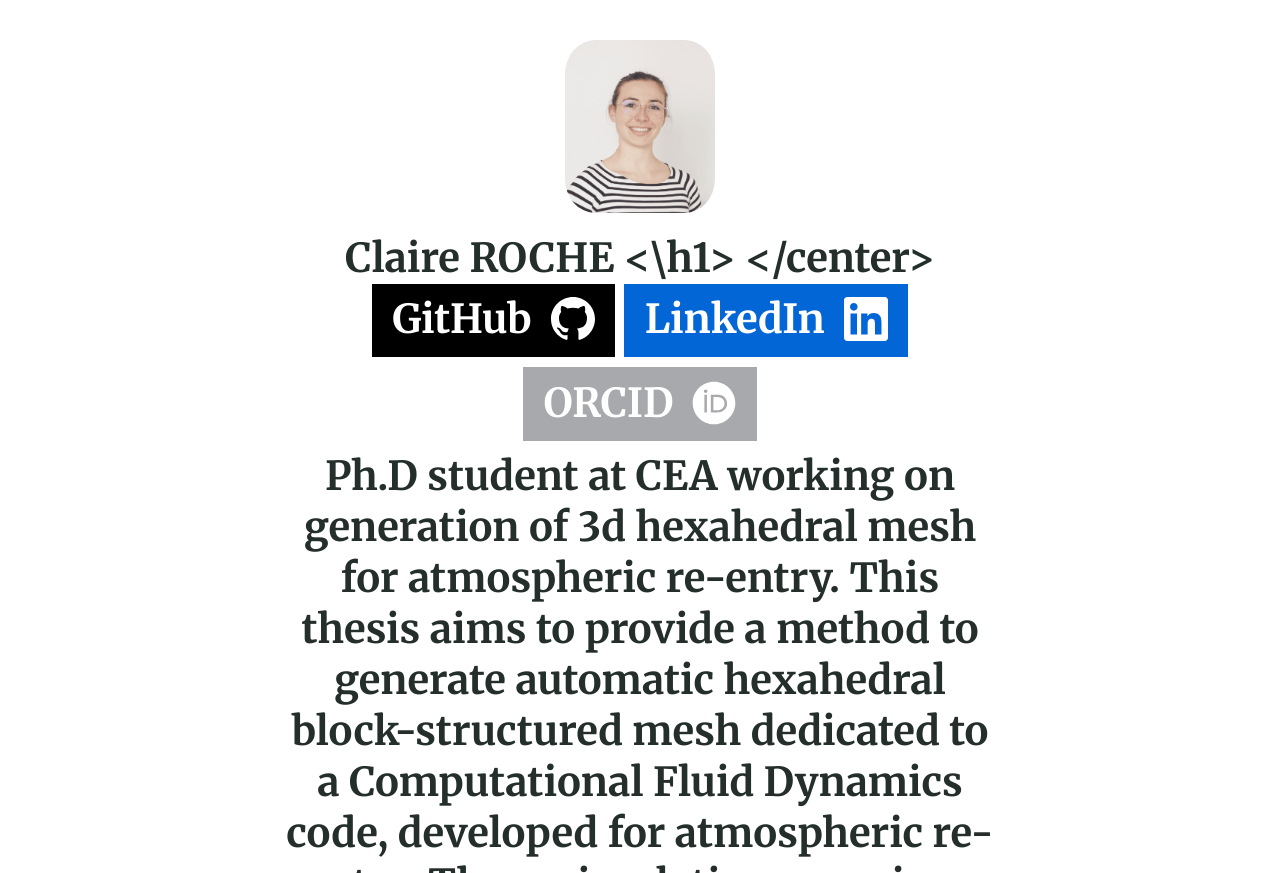
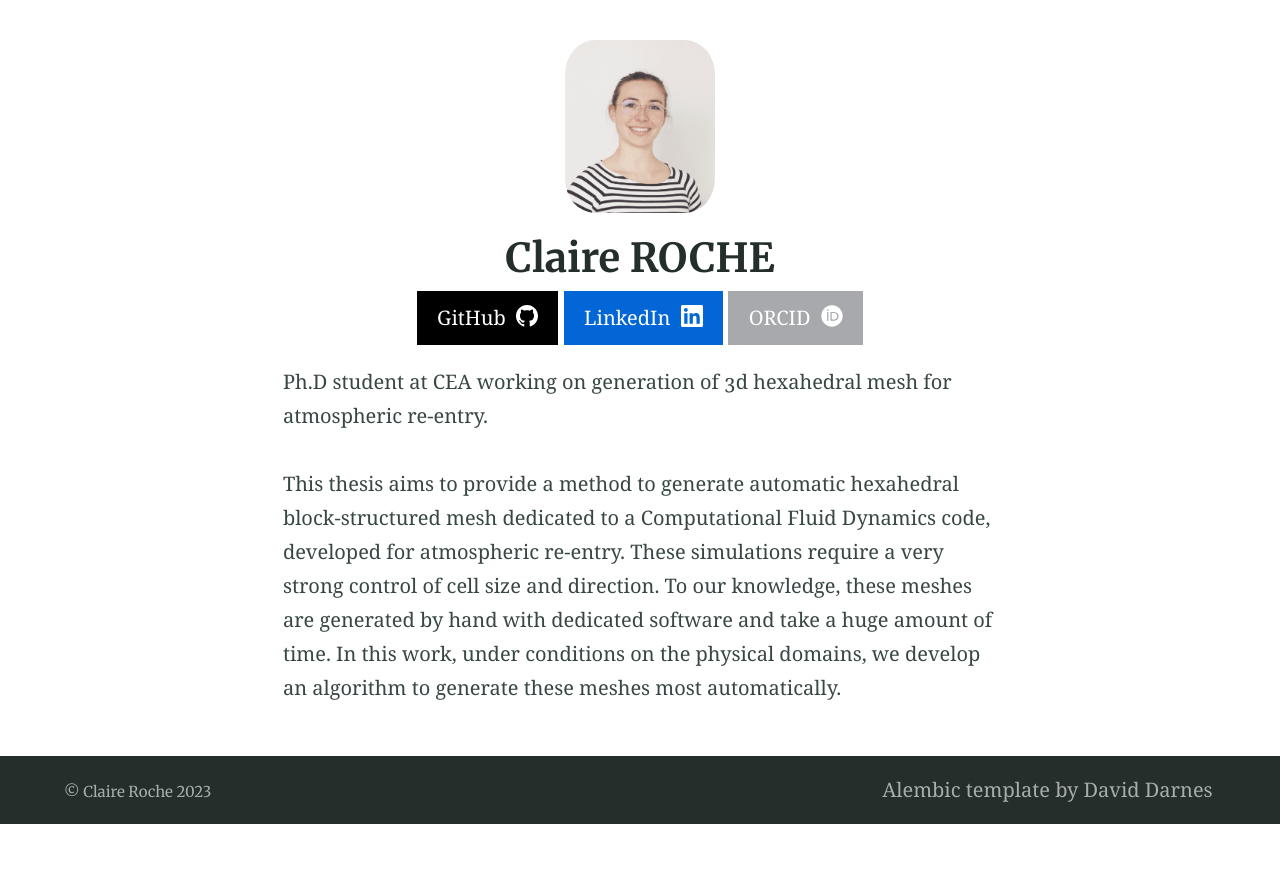
Before and after one commit to claireroche/claireroche.github.io, a Jekyll site: the page built from index.md, in a window 1280 px wide and 900 px high, scrolled down 401 px, cut to the strip 27-900 px from the top of the window. Built offline with Jekyll 4.4.1, drawn with Linux system fonts in a browser that asks for light colours; a style sheet for code colours, icons or effects is not loaded; after the commit the page ends 1252 px from its top, so only the background shows below that; some of the changed text lies outside the part shown.

Commit message:
change name position

```diff
--- a/index.md
+++ b/index.md
@@ -11,7 +11,7 @@ excerpt: "Ph.D student at CEA working on generation of 3d hexahedral mesh for at
 
 <br>
 
-<h1> Claire ROCHE <\h1>
+<h1> Claire ROCHE </h1>
 
 </center>
 
```
